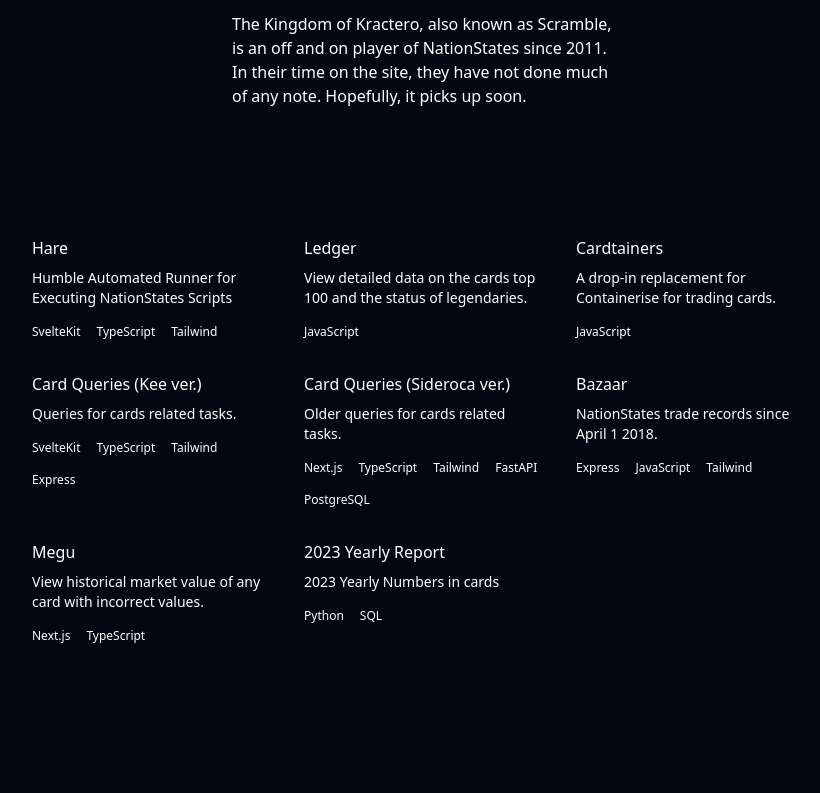
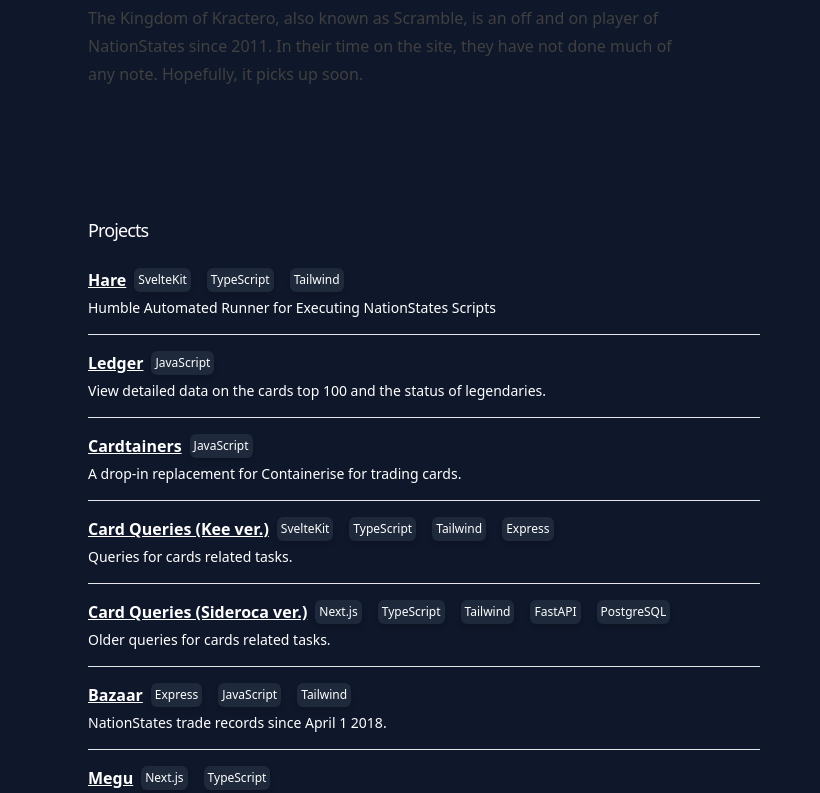
Before and after one commit to Kractero/kractero.github.io, an Astro site: page / in a window 1280 px wide. Shown: the part 344-1137 px from the top of the page, without its empty margins (216-1036 px from the left). Before the commit the page ends 1036 px from the top, so only its background shows below. Built offline with nearby package versions, Linux system fonts and the light colour scheme; Astro itself is replaced by a stand-in of ours.

Commit message:
Alter layout for projects and techs, add nav

```diff
--- /dev/null
+++ b/src/components/Navbar.astro
@@ -0,0 +1,3 @@
+<div class="mx-auto p-8 flex justify-end w-full max-w-sm">
+    <a href="/cards">cards</p>
+</div>
--- a/src/layouts/Layout.astro
+++ b/src/layouts/Layout.astro
@@ -1,3 +1,7 @@
+---
+import Navbar from "../components/Navbar.astro";
+---
+
 <html lang="en">
 	<head>
 		<meta charset="utf-8" />
@@ -6,9 +10,10 @@
 		<meta name="generator" content={Astro.generator} />
 		<title>Astro</title>
 	</head>
-	<body class="bg-gray-950 flex flex-col items-center text-white">
-		<main class="p-12">
-      <slot />
+	<body class="bg-slate-900 text-white max-w-2xl mx-auto">
+		<Navbar />
+		<main class="flex-auto min-w-0 mt-6 flex flex-col px-2 md:px-0">
+			<slot />
 		</main>
 	</body>
 </html>
--- a/src/pages/index.astro
+++ b/src/pages/index.astro
@@ -1,25 +1,54 @@
 ---
 import Layout from "../layouts/Layout.astro";
 import { projects } from "../components/Projects";
+import { techs } from "../components/Techs";
 ---
 
 <Layout>
-  <div class="mb-32 flex flex-col items-center">
-    <img class="m-8 mx-auto" src="Flag.png" />
-    <h1 class="text-center m-8 text-4xl font-bold tracking-tight">Kractero</h1>
-    <p class="max-w-sm text-left">
+  <div class="mx-auto max-w-3xl mb-32 w-full">
+    <img class="mb-8" src="Flag.png" />
+    <h1 class="font-medium text-2xl mb-8 tracking-tighter">Kractero 🃏</h1>
+    <p class="prose prose-neutral dark:prose-invert">
       The Kingdom of Kractero, also known as Scramble, is an off and on player
       of NationStates since 2011. In their time on the site, they have not done
       much of any note. Hopefully, it picks up soon.
     </p>
   </div>
 
-  <div class="">
-    <div class="grid grid-cols-3 gap-8">
+  <div class="mx-auto max-w-3xl mb-32 w-full">
+    <h2 class="text-lg mb-2 tracking-tighter">Projects</h2>
+    <ul class="space-y-4 py-4">
       {
         projects.map((project) => (
-          <div class="text-left max-w-[240px]">
-            <h2 class="text-base mb-2">{project.name}</h2>
+          <li>
+            <a
+              href={project.url}
+              class="flex flex-col space-y-1.5 !no-underline mb-4"
+            >
+              <div class="flex items-center">
+                <h3 class="text-base font-bold underline">{project.name}</h3>
+                {project.techs.map((tech) => (
+                  <span class="text-xs mx-2 no-underline bg-slate-800 text-center shadow-md overflow-hidden border-0 bg-muted w-max hover:brightness-90 p-1 rounded-md">
+                    {tech}
+                  </span>
+                ))}
+              </div>
+              <p class="text-sm mb-4">{project.desc}</p>
+            </a>
+            <hr class="mt-4" />
+          </li>
+        ))
+      }
+    </ul>
+    <!-- <div class="grid grid-cols-3 gap-8">
+      {
+        projects.map((project) => (
+          <div class="text-left max-w-[240px] bg-slate-800 p-2 rounded-md">
+            <h3 class="text-base mb-2 font-bold hover:underline">
+              <a target="_blank" rel="noreferrer noopener" href={project.url}>
+                {project.name}
+              </a>
+            </h3>
             <p class="text-sm mb-4">{project.desc}</p>
             <div class="text-xs flex gap-4 flex-wrap">
               {project.techs.map((tech) => (
@@ -29,6 +58,22 @@
           </div>
         ))
       }
+    </div> -->
+  </div>
+
+  <div class="mx-auto max-w-3xl w-full mb-32">
+    <h2 class="text-2xl mb-2">Technologies I butcher</h2>
+    <p class="mb-6">Tools subject to my poor code quality.</p>
+    <div class="my-8 flex flex-row gap-8 w-full justify-center">
+      {
+        techs.map((tech) => (
+          <div class="border border-slate-200 dark:border-slate-700 bg-slate-50 dark:bg-slate-800 rounded flex items-center justify-between px-3 py-4">
+            <a target="_blank" rel="noreferrer noopener" href={tech.url} >
+              <img width="50" src={tech.img} alt={tech.name} title={tech.name} />
+            </a>
+          </div>
+        ))
+      }
     </div>
   </div>
 </Layout>
```
